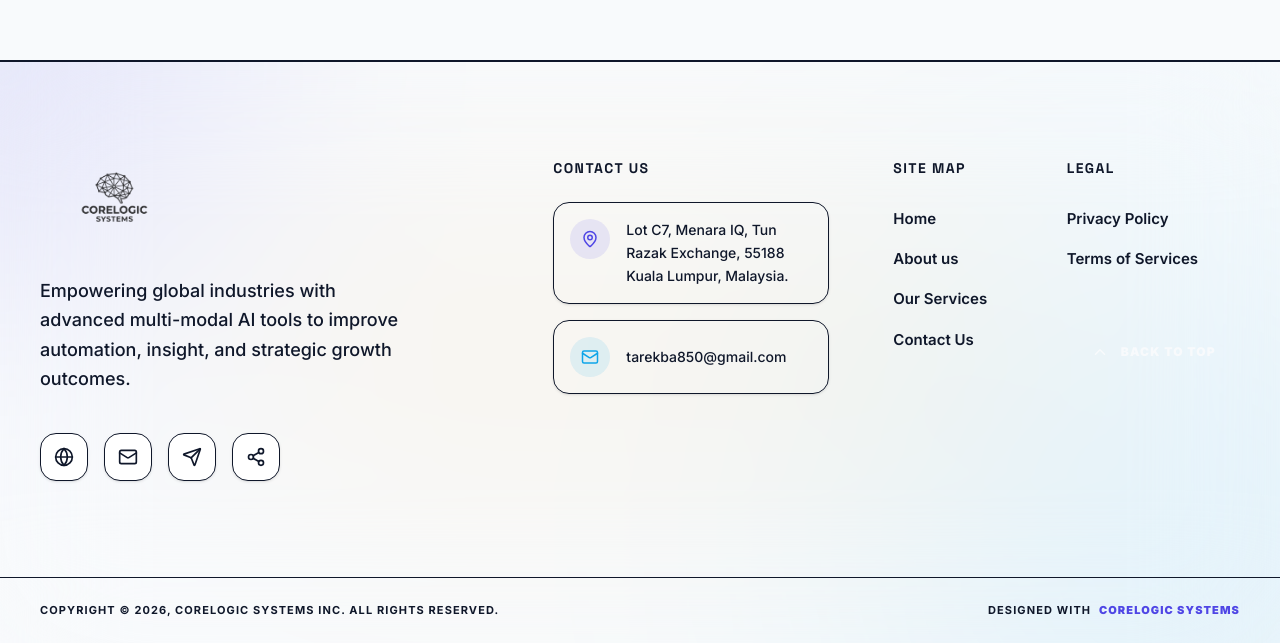
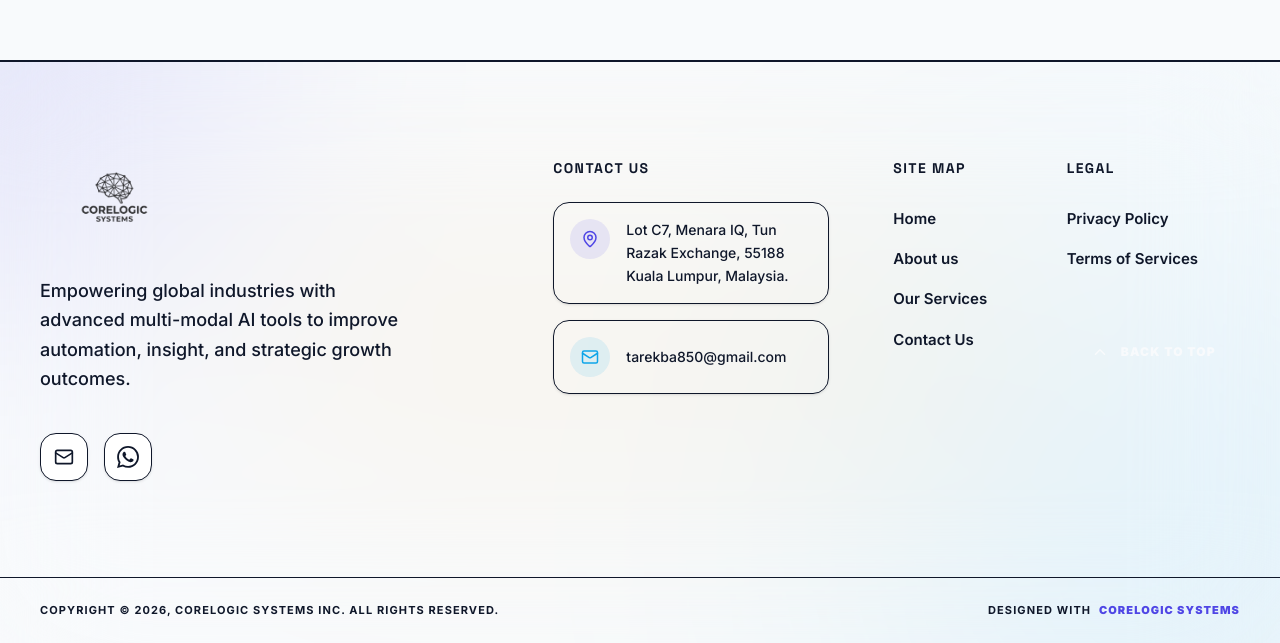
Before and after one commit to tarekbalosh/corelogic-systems, a Next.js app: page / in a window 1280 px wide. Shown: the part 3521-4164 px from the top of the page. Built offline with nearby package versions, Linux system fonts and the light colour scheme.

Commit message:
Update footer icons: replace Send with WhatsApp SVG, remove Globe and Share

```diff
--- a/components/footer.tsx
+++ b/components/footer.tsx
@@ -54,18 +54,14 @@
 
               {/* Social Icons */}
               <div className="flex gap-4 pt-2">
-                <a href="https://www.google.com/maps" target="_blank" rel="noopener noreferrer" className="w-12 h-12 rounded-2xl bg-white border border-foreground/5 shadow-sm flex items-center justify-center text-foreground/60 hover:text-primary hover:border-primary/30 hover:shadow-[0_8px_20px_rgba(79,70,229,0.15)] hover:-translate-y-1 transition-all duration-300">
-                  <Globe size={20} />
-                </a>
                 <a href="mailto:tarekba850@gmail.com" className="w-12 h-12 rounded-2xl bg-white border border-foreground/5 shadow-sm flex items-center justify-center text-foreground/60 hover:text-primary hover:border-primary/30 hover:shadow-[0_8px_20px_rgba(79,70,229,0.15)] hover:-translate-y-1 transition-all duration-300">
                   <Mail size={20} />
                 </a>
-                <a href="https://wa.me/601169397149" target="_blank" rel="noopener noreferrer" className="w-12 h-12 rounded-2xl bg-white border border-foreground/5 shadow-sm flex items-center justify-center text-foreground/60 hover:text-primary hover:border-primary/30 hover:shadow-[0_8px_20px_rgba(79,70,229,0.15)] hover:-translate-y-1 transition-all duration-300">
-                  <Send size={20} />
+                <a href="https://wa.me/601169397149" target="_blank" rel="noopener noreferrer" className="w-12 h-12 rounded-2xl bg-white border border-foreground/5 shadow-sm flex items-center justify-center text-foreground/60 hover:text-[#25D366] hover:border-[#25D366]/30 hover:shadow-[0_8px_20px_rgba(37,211,102,0.15)] hover:-translate-y-1 transition-all duration-300">
+                  <svg width="22" height="22" viewBox="0 0 24 24" fill="currentColor" xmlns="http://www.w3.org/2000/svg">
+                    <path d="M17.472 14.382c-.297-.149-1.758-.867-2.03-.967-.273-.099-.471-.148-.67.15-.197.297-.767.966-.94 1.164-.173.199-.347.223-.644.075-.297-.15-1.255-.463-2.39-1.475-.888-.788-1.489-1.761-1.663-2.06-.173-.297-.018-.458.13-.606.134-.133.298-.347.446-.52.149-.174.198-.298.298-.497.099-.198.05-.371-.025-.52-.075-.149-.669-1.612-.916-2.207-.242-.579-.487-.5-.669-.51a12.8 12.8 0 0 0-.57-.01c-.198 0-.52.074-.792.372-.272.297-1.04 1.016-1.04 2.479 0 1.462 1.065 2.875 1.213 3.074.149.198 2.096 3.2 5.077 4.487.709.306 1.262.489 1.694.625.712.227 1.36.195 1.871.118.571-.085 1.758-.719 2.006-1.413.248-.694.248-1.289.173-1.413-.074-.124-.272-.198-.57-.347m-5.421 7.403h-.004a9.87 9.87 0 0 1-5.031-1.378l-.361-.214-3.741.982.998-3.648-.235-.374a9.86 9.86 0 0 1-1.51-5.26c.001-5.45 4.436-9.884 9.888-9.884 2.64 0 5.122 1.03 6.988 2.898a9.825 9.825 0 0 1 2.893 6.994c-.003 5.45-4.437 9.884-9.885 9.884m8.413-18.297A11.815 11.815 0 0 0 12.05 0C5.495 0 .16 5.335.157 11.892c0 2.096.547 4.142 1.588 5.945L.057 24l6.305-1.654a11.882 11.882 0 0 0 5.683 1.448h.005c6.554 0 11.89-5.335 11.893-11.893a11.821 11.821 0 0 0-3.48-8.413Z"/>
+                  </svg>
                 </a>
-                <Link href="#" className="w-12 h-12 rounded-2xl bg-white border border-foreground/5 shadow-sm flex items-center justify-center text-foreground/60 hover:text-primary hover:border-primary/30 hover:shadow-[0_8px_20px_rgba(79,70,229,0.15)] hover:-translate-y-1 transition-all duration-300">
-                  <Share2 size={20} />
-                </Link>
               </div>
             </div>
 
```
